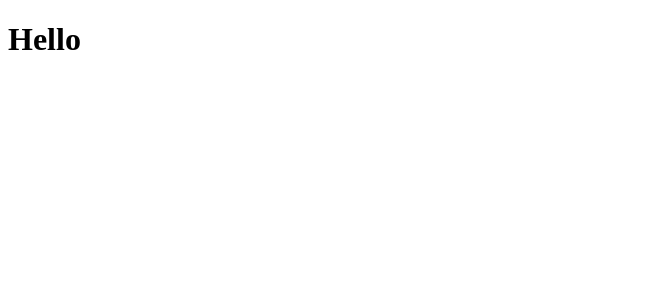
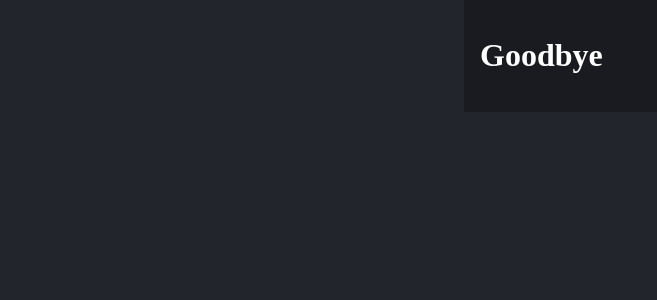
Before and after one commit to markghsu/scrimba-react-business-card, a React (Vite) app: page / in a window 1280 px wide. Shown: the top 300 px of the page, without its empty margins (0-657 px from the left). Built offline with nearby package versions, Linux system fonts and the light colour scheme.

Commit message:
Add App component and initial css

```diff
--- a/package.json
+++ b/package.json
@@ -10,6 +10,7 @@
     "preview": "vite preview"
   },
   "dependencies": {
+    "normalize.css": "^8.0.1",
     "react": "^18.2.0",
     "react-dom": "^18.2.0"
   },
--- /dev/null
+++ b/src/App.css
@@ -0,0 +1,7 @@
+.app {
+    margin: 0 auto;
+    background: #1A1B21;
+    color: #FFF;
+    padding: 1em;
+    max-width: 320px;
+}
--- /dev/null
+++ b/src/App.jsx
@@ -0,0 +1,10 @@
+import React from 'react'
+import './App.css'
+
+export default function App() {
+    return (
+        <div className="app">
+            <h1>Goodbye</h1>
+        </div>
+    )
+}
--- /dev/null
+++ b/src/index.css
@@ -0,0 +1,3 @@
+body {
+  background: #23252C;
+}
--- a/src/main.jsx
+++ b/src/main.jsx
@@ -1,8 +1,11 @@
 import React from 'react'
 import ReactDOM from 'react-dom/client'
+import 'normalize.css';
+import './index.css'
+import App from './App'
 
 ReactDOM.createRoot(document.getElementById('root')).render(
     <React.StrictMode>
-        <h1>Hello</h1>
+        <App />
     </React.StrictMode>,
 )
```
Also changed, not shown: 1 other file (tests, documents, lock files or other folders).
